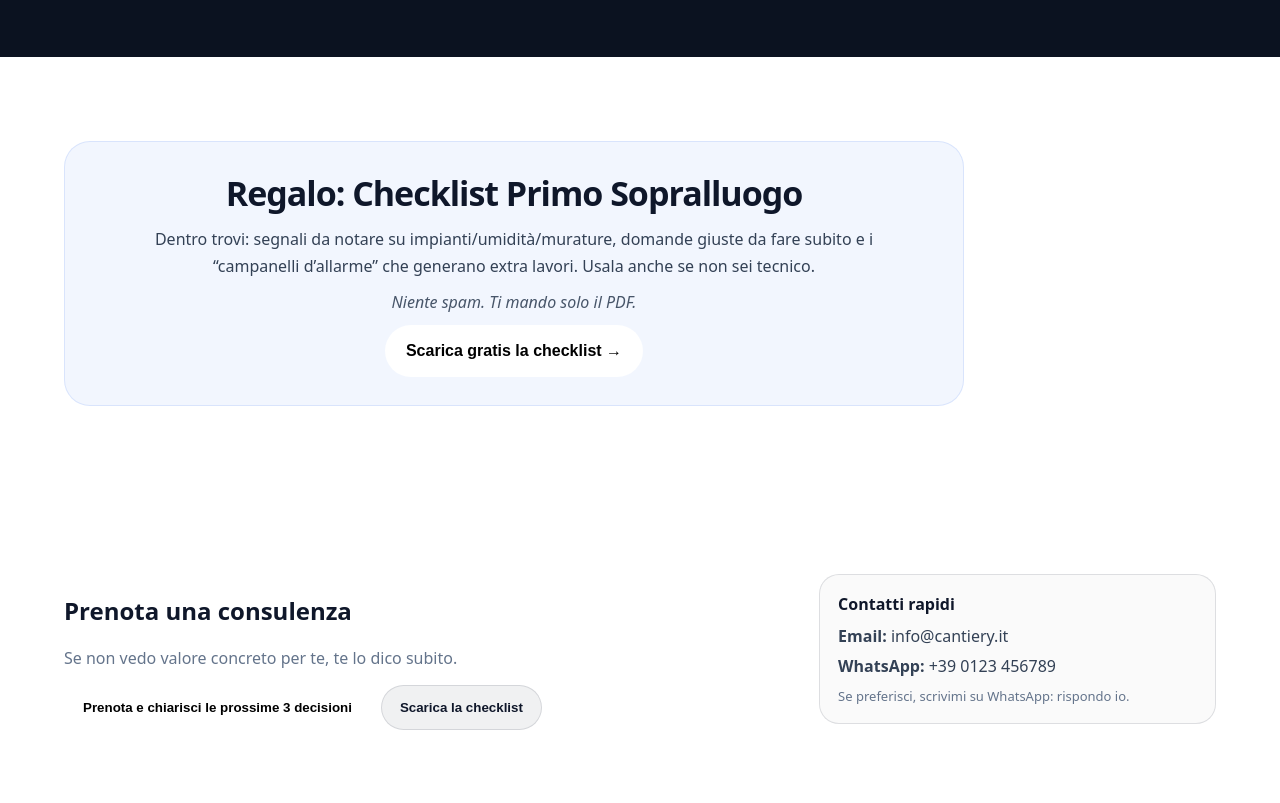
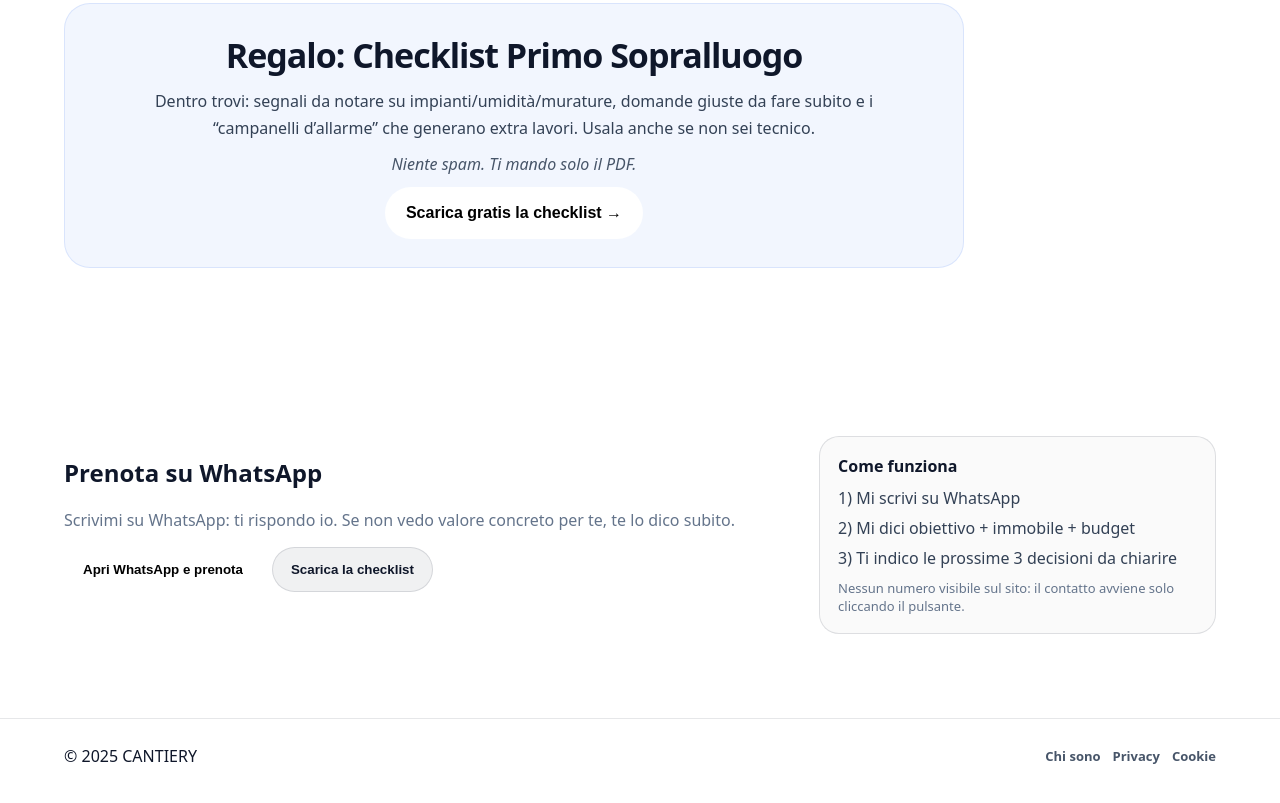
Before and after one commit to michelemancinelli/cantiery, a plain HTML site: page index.html in a window 1280 px wide. Shown: the part 1957-2760 px from the top of the page. Drawn offline with Linux system fonts and the light colour scheme.

Commit message:
Update index.html

```diff
--- a/index.html
+++ b/index.html
@@ -24,7 +24,7 @@
     </div>
   </header>
 
-  <!-- HERO PREVEDI (grafica premium stile screenshot) -->
+  <!-- HERO PREVEDI -->
   <section class="hero-prevedi">
     <div class="hero-wrap">
       <!-- SINISTRA -->
@@ -57,7 +57,7 @@
 
           <div class="hero-cta">
             <a class="btn btn-primary" href="#test">Fai il test (2 minuti) →</a>
-            <button class="btn btn-ghost" type="button" data-booking> Prenota e chiarisci le prossime 3 decisioni</button>
+            <button class="btn btn-ghost" type="button" data-booking> Prenota su WhatsApp</button>
           </div>
 
           <div class="hero-micro">
@@ -75,8 +75,6 @@
         </p>
 
         <div class="hero-media">
-          <!-- Usiamo michele.jpg perché nel tuo repo esiste già.
-               Se vuoi un'immagine diversa, caricala e cambia src. -->
           <img src="michele.jpg" alt="Benefici metodo Prevedi: chiarezza, priorità, controllo" />
           <button class="watch-btn" type="button" data-scroll="#metodo">Guarda</button>
         </div>
@@ -102,7 +100,7 @@
     </div>
   </section>
 
-  <!-- SEZIONE METODO -->
+  <!-- METODO -->
   <section id="metodo" class="section section-light">
     <div class="container">
       <div class="section-head">
@@ -144,7 +142,7 @@
     </div>
   </section>
 
-  <!-- SEZIONE TEST -->
+  <!-- TEST -->
   <section id="test" class="section section-dark">
     <div class="container">
       <div class="section-head section-head-dark">
@@ -153,7 +151,6 @@
         <p>9 domande. Dashboard finale con punteggio per area + 3 azioni pratiche su misura.</p>
       </div>
 
-      <!-- QUIZ RENDERIZZATO VIA JS -->
       <div id="quizApp" class="quiz-shell"></div>
     </div>
   </section>
@@ -176,26 +173,27 @@
     </div>
   </section>
 
-  <!-- CONTATTI / PRENOTA -->
+  <!-- CONTATTI -->
   <section id="contatti" class="section section-light">
     <div class="container">
       <div class="contact">
         <div>
-          <h2>Prenota una consulenza</h2>
+          <h2>Prenota su WhatsApp</h2>
           <p class="muted">
-            Se non vedo valore concreto per te, te lo dico subito.
+            Scrivimi su WhatsApp: ti rispondo io. Se non vedo valore concreto per te, te lo dico subito.
           </p>
           <div class="contact-actions">
-            <button class="btn btn-primary" type="button" data-booking>Prenota e chiarisci le prossime 3 decisioni</button>
+            <button class="btn btn-primary" type="button" data-booking>Apri WhatsApp e prenota</button>
             <button class="btn btn-ghost-dark" type="button" data-open-modal>Scarica la checklist</button>
           </div>
         </div>
 
         <div class="contact-box">
-          <div class="contact-title">Contatti rapidi</div>
-          <div class="contact-row"><b>Email:</b> <span id="emailText">info@cantiery.it</span></div>
-          <div class="contact-row"><b>WhatsApp:</b> <span id="phoneText">+39 0123 456789</span></div>
-          <div class="contact-note">Se preferisci, scrivimi su WhatsApp: rispondo io.</div>
+          <div class="contact-title">Come funziona</div>
+          <div class="contact-row">1) Mi scrivi su WhatsApp</div>
+          <div class="contact-row">2) Mi dici obiettivo + immobile + budget</div>
+          <div class="contact-row">3) Ti indico le prossime 3 decisioni da chiarire</div>
+          <div class="contact-note">Nessun numero visibile sul sito: il contatto avviene solo cliccando il pulsante.</div>
         </div>
       </div>
     </div>
@@ -241,7 +239,7 @@
         </label>
 
         <button class="btn btn-primary btn-big" type="submit">Invia e scarica ora</button>
-        <div class="form-hint">Se il download non parte, assicurati di aver caricato <b>checklist-primo-sopralluogo.pdf</b> nel repo.</div>
+        <div class="form-hint">Assicurati di aver caricato <b>checklist-primo-sopralluogo.pdf</b> nel repo.</div>
       </form>
     </div>
   </div>
```
